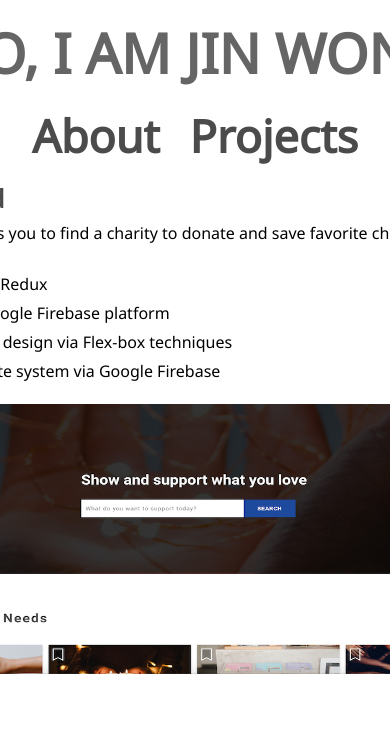
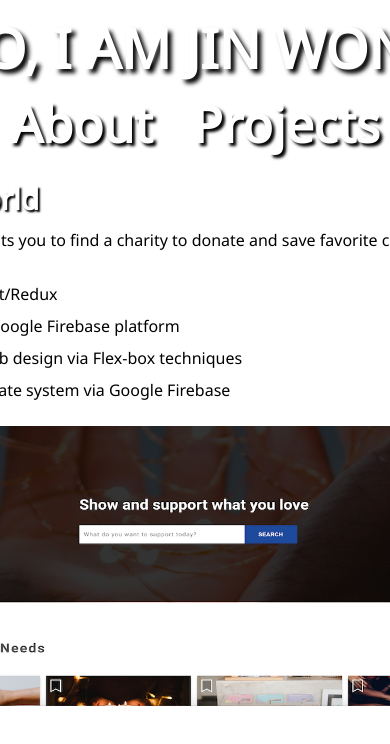
Before and after one commit to 0125jinlee/portfolio, a React (Create React App) app: page /Projects in a window 390 px wide. Shown: the top 744 px of the page. Built offline with nearby package versions, Linux system fonts and the light colour scheme; a web font is replaced by a local one.

Commit message:
design updated, responsive design done

```diff
--- a/src/components/Navigation/Navigation.css
+++ b/src/components/Navigation/Navigation.css
@@ -1,5 +1,5 @@
 .Title {
-  margin-top: 15px;
+  margin-top: 10px;
   width: 100%;
 }
 
@@ -7,37 +7,50 @@
   font-size: 55px;
   font-weight: bold;
   text-decoration: none;
-  color: black;
-  opacity: 0.6;
+  color: white;
+  text-shadow: 4px 4px 4px black;
 }
 
 .Title a:hover {
-  opacity: 1;
+  color: black;
+  text-shadow: none;
 }
 
 .Pages {
-  margin: 15px 0px;
+  margin-top: 5px;
+  margin-bottom: 15px;
   text-align: center;
 }
 
 .Pages a {
-  margin-left: 15px;
-  margin-right: 15px;
-  font-size: 45px;
+  margin-left: 20px;
+  margin-right: 20px;
+  font-size: 50px;
   font-weight: bold;
   text-align: center;
   text-decoration: none;
-  color: black;
-  opacity: 0.7;
+  color: white;
+  text-shadow: 3px 3px 3px black;
 }
 
 .Navigation a:hover {
-  opacity: 1;
+  color: black;
+  text-shadow: none;
 }
 
 @media (max-width: 375px) {
+  .Title {
+    margin-top: 10px;
+    margin-left: 35px;
+  }
+
   .Title a {
-    font-size: 40px;
+    font-size: 45px;
+  }
+
+  .Pages {
+    margin-top: 10px;
+    margin-bottom: 10px;
   }
 
   .Pages a {
--- a/src/components/Navigation/Navigation.js
+++ b/src/components/Navigation/Navigation.js
@@ -12,7 +12,7 @@ const Navigation = () => {
           <NavLink to={"/"} exact={true}>HELLO, I AM JIN WON LEE. </NavLink>
         </MediaQuery>
         <MediaQuery query="(max-device-width: 375px)">
-          <NavLink to={"/"} exact={true}>HELLO,<br/>I AM JIN WON LEE.</NavLink>
+          <NavLink to={"/"} exact={true}>HELLO,<br/>I AM<br />JIN WON LEE.</NavLink>
         </MediaQuery>
       </div>
       <div className="Pages">
--- a/src/pages/About/About.css
+++ b/src/pages/About/About.css
@@ -1,16 +1,16 @@
 .About {
   width: 680px;
-  height: 700px;
+  height: auto;
 }
 
 .Story {
-  margin-top: 15px;
   height: 500px;
-  font-size: 19px;
+  font-size: 18px;
+  overflow-y: scroll;
 }
 
 @media (max-width: 375px) {
   .About {
-    width: 355px;
+    width: 350px;
   }
 }
--- a/src/pages/Home/Home.css
+++ b/src/pages/Home/Home.css
@@ -3,27 +3,33 @@
 }
 
 .JinPicture img {
-  opacity: 0.9;
-  width: 330px;
-  height: 420px;
+  width: 350px;
+  height: 435px;
 }
 
 .SocialMedia {
-  margin-top: 15px;
+  margin-top: 10px;
   text-align: center;
 }
 
 .SocialMedia a {
   margin-left: 15px;
   margin-right: 15px;
-  opacity: 0.7;
-}
-
-.SocialMedia a:hover {
-  opacity: 1;
 }
 
 .SocialMedia img {
   height: 70px;
   width: 70px;
+  box-shadow: 4px 4px 4px black;
 }
+
+.SocialMedia img:hover {
+  box-shadow: 4px 4px 4px gray;
+}
+
+@media (max-width: 375px) {
+  .SocialMedia {
+    margin-top: 10px;
+    text-align: center;
+  }
+}
--- a/src/pages/Projects/Projects.css
+++ b/src/pages/Projects/Projects.css
@@ -4,49 +4,53 @@
 }
 
 .BetterWorld {
-  margin-top: 15px;
-  height: 500px;
+  margin-top: 20px;
   overflow-y: scroll;
   text-align: center;
 }
 
 .BetterWorld a {
   text-decoration: none;
-  color: black;
+  color: white;
+  text-shadow: 2px 2px 2px black;
 }
 
 .BetterWorld h3 {
-  margin-top: 0px;
-  margin-bottom: 0px;
-  font-size: 25px;
+  margin: 0px 5px;
+  font-size: 30px;
   font-weight: bold;
   text-align: left;
-  opacity: 0.7;
 }
 
 .BetterWorld h3:hover {
-  opacity: 1;
+  color: black;
+  text-shadow: none;
 }
 
 .BetterWorld li {
-  margin: 7px 0px;
+  margin: 10px 10px;
   text-align: left;
 }
 
 .BetterWorld img {
   margin-top: 15px;
-  width: 620px;
-  height: 270px;
+  width: 630px;
+  height: 280px;
 }
 
 @media (max-width: 375px) {
   .Projects {
-    width: 355px;
+    width: 350px;
+  }
+
+  .BetterWorld li {
+    text-align: left;
+    font-size: 16px;
   }
 
   .BetterWorld img {
-    margin-top: 15px;
-    width: 355px;
-    height: 190px;
+    margin-top: 10px;
+    width: 350px;
+    height: 180px;
   }
 }
```
